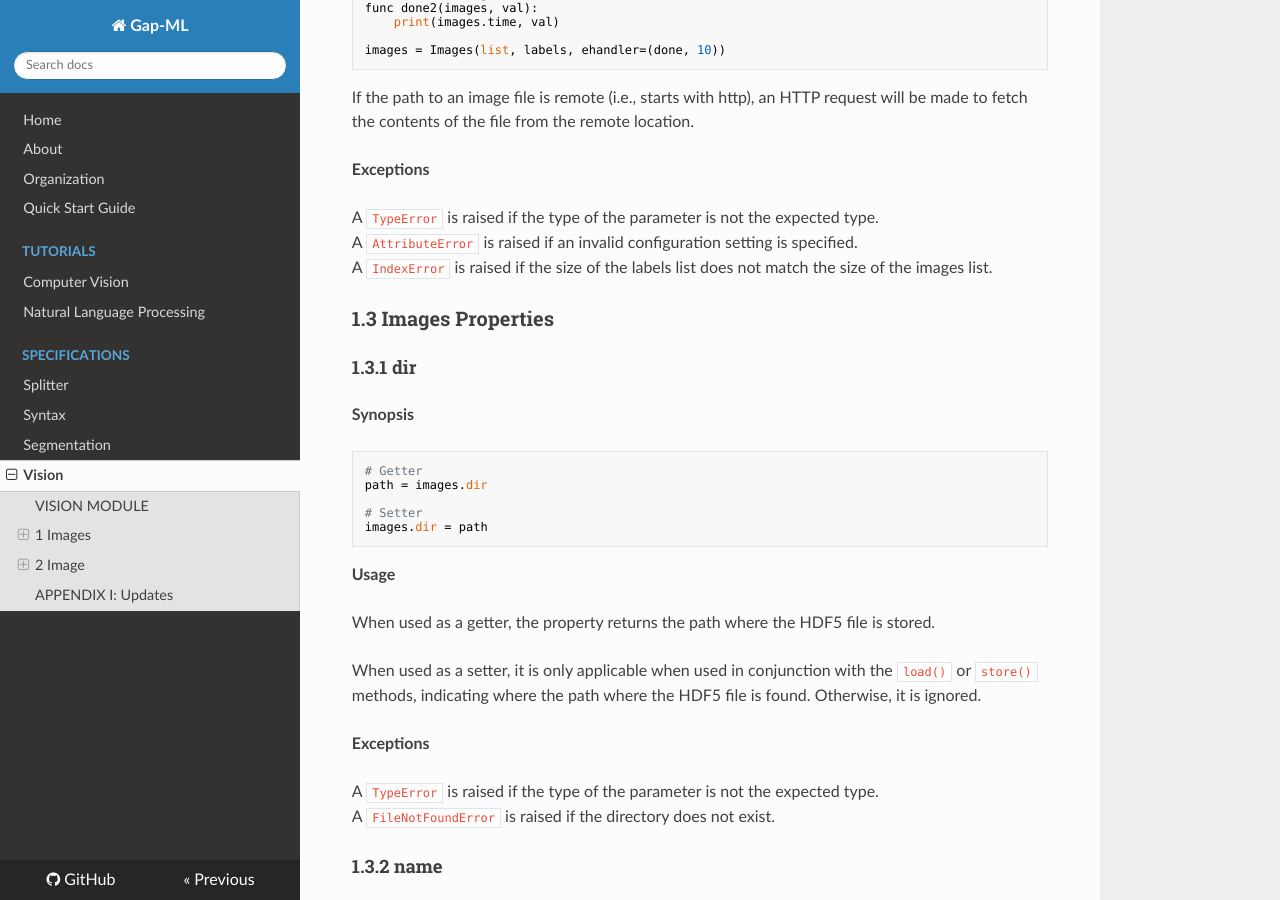
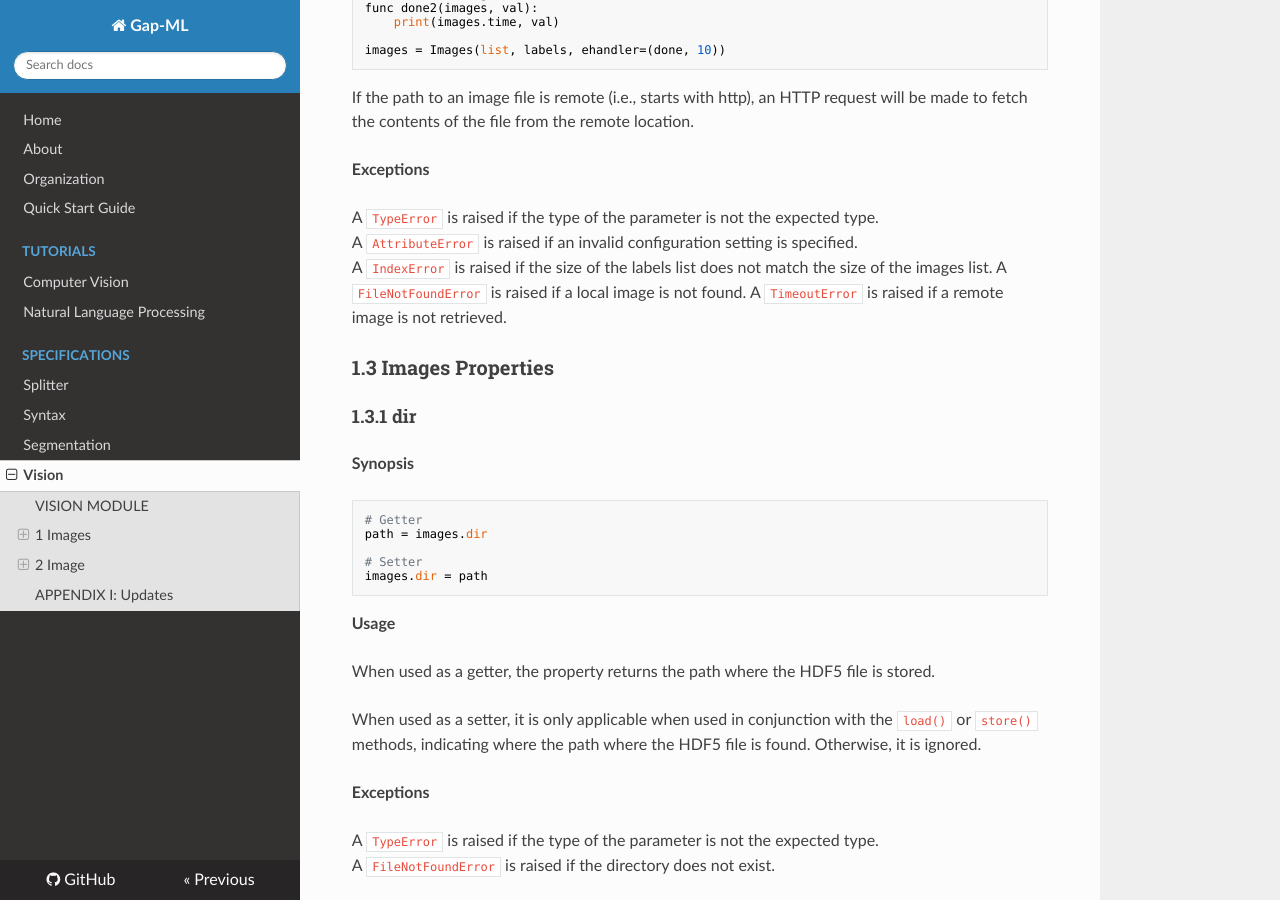
Before and after one commit to andrewferlitsch/Gap, an MkDocs documentation site: the page built from docs/specs/vision_spec.md, in a window 1280 px wide and 900 px high, scrolled down 3351 px. Built offline with MkDocs 1.6.1, drawn with Linux system fonts in a browser that asks for light colours; nearby versions of some CDN libraries.

Commit message:
Update vision_spec.md

```diff
--- a/docs/specs/vision_spec.md
+++ b/docs/specs/vision_spec.md
@@ -119,6 +119,8 @@ If the path to an image file is remote (i.e., starts with http), an HTTP request
 A `TypeError` is raised if the type of the parameter is not the expected type.
 A `AttributeError` is raised if an invalid configuration setting is specified.
 A `IndexError` is raised if the size of the labels list does not match the size of the images list.
+A `FileNotFoundError` is raised if a local image is not found.
+A `TimeoutError` is raised if a remote image is not retrieved.
 
 ### 1.3 Images Properties
 
```
